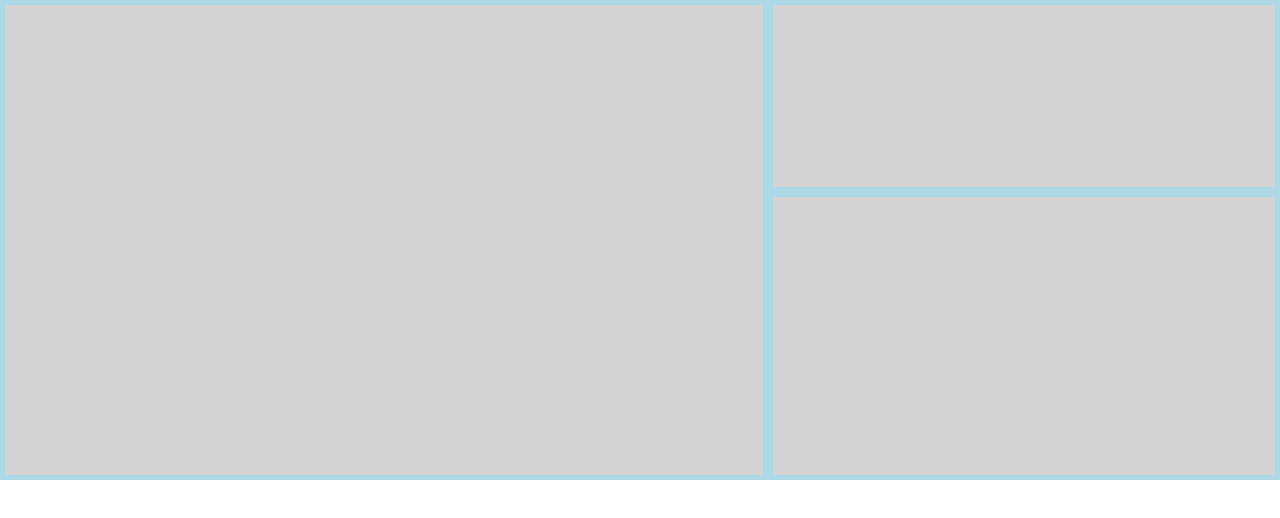
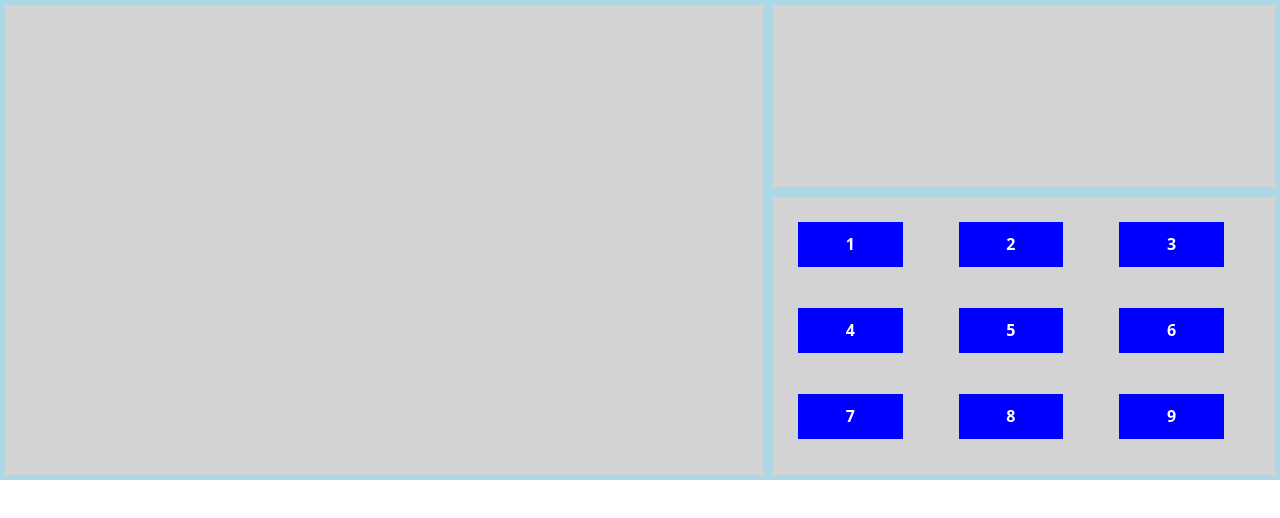
Before and after one commit to RyotaroAbe45123/recursion-project2, a plain HTML site: page index.html in a window 1280 px wide. Drawn offline with nearby package versions, Linux system fonts and the light colour scheme.

Commit message:
update: add buttons

```diff
--- a/index.js
+++ b/index.js
@@ -35,3 +35,12 @@ rightLowerBox.classList.add("right-lower-box");
 
 rightUpperContainer.append(rightUpperBox);
 rightLowerContainer.append(rightLowerBox);
+
+const numbers = [...Array(9)].map((_, i) => i+1);
+console.log(numbers);
+numbers.forEach((i) => {
+    const button = document.createElement("button");
+    button.classList.add("btn", `btn-${i}`)
+    button.innerHTML = i;
+    rightLowerBox.append(button)
+})
--- a/styles.css
+++ b/styles.css
@@ -40,4 +40,17 @@
 .right-lower-box {
     background: lightgray;
     height: 100%;
+    padding: 5%;
+    display: grid;
+    grid-template-columns: repeat(3, 1fr);
+    gap: 30px;
 }
+
+.btn {
+    background: blue;
+    border-radius: 0px;
+    color: white;
+    font-weight: bold;
+    width: 80%;
+    height: 80%
+}
```
